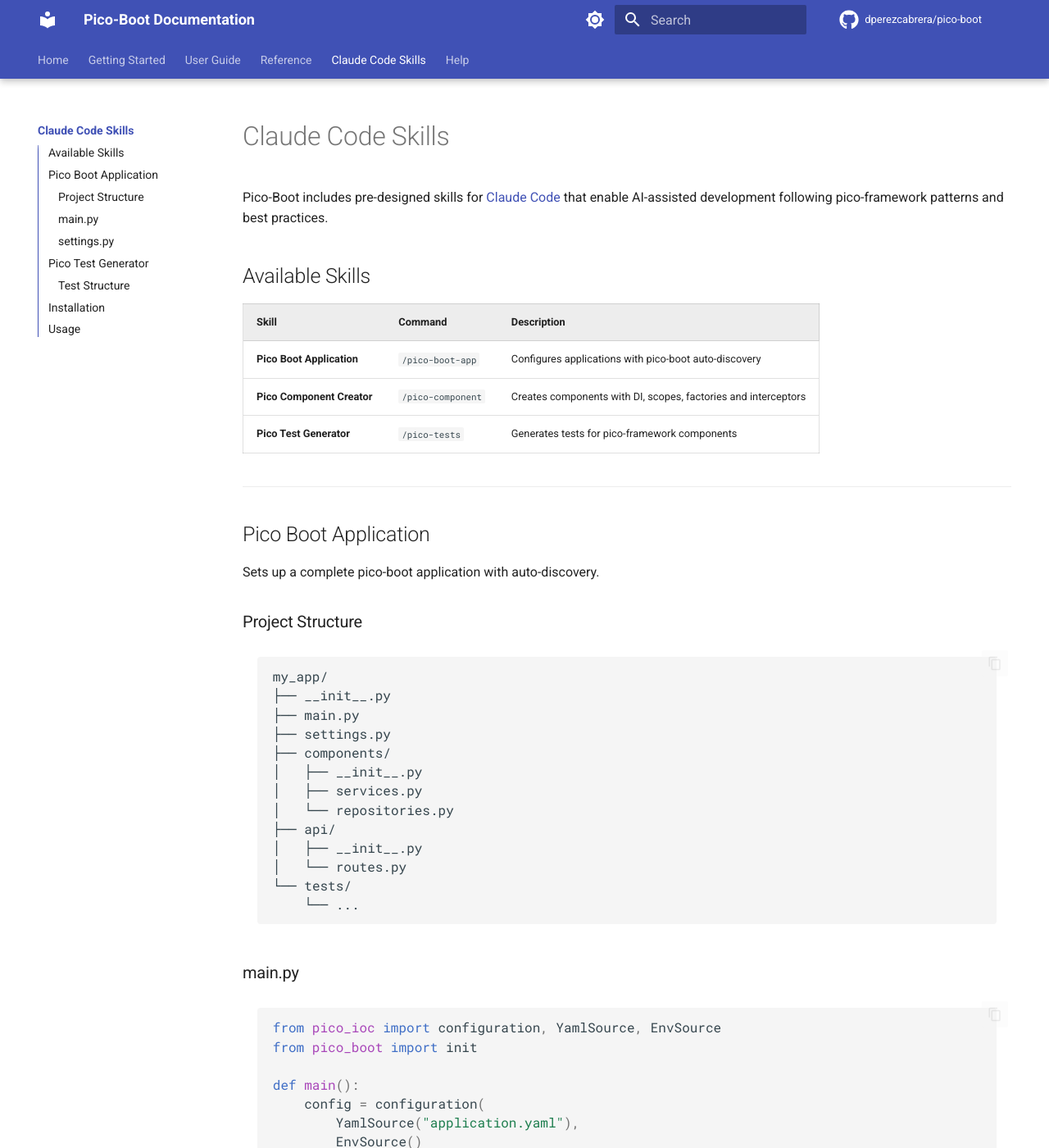
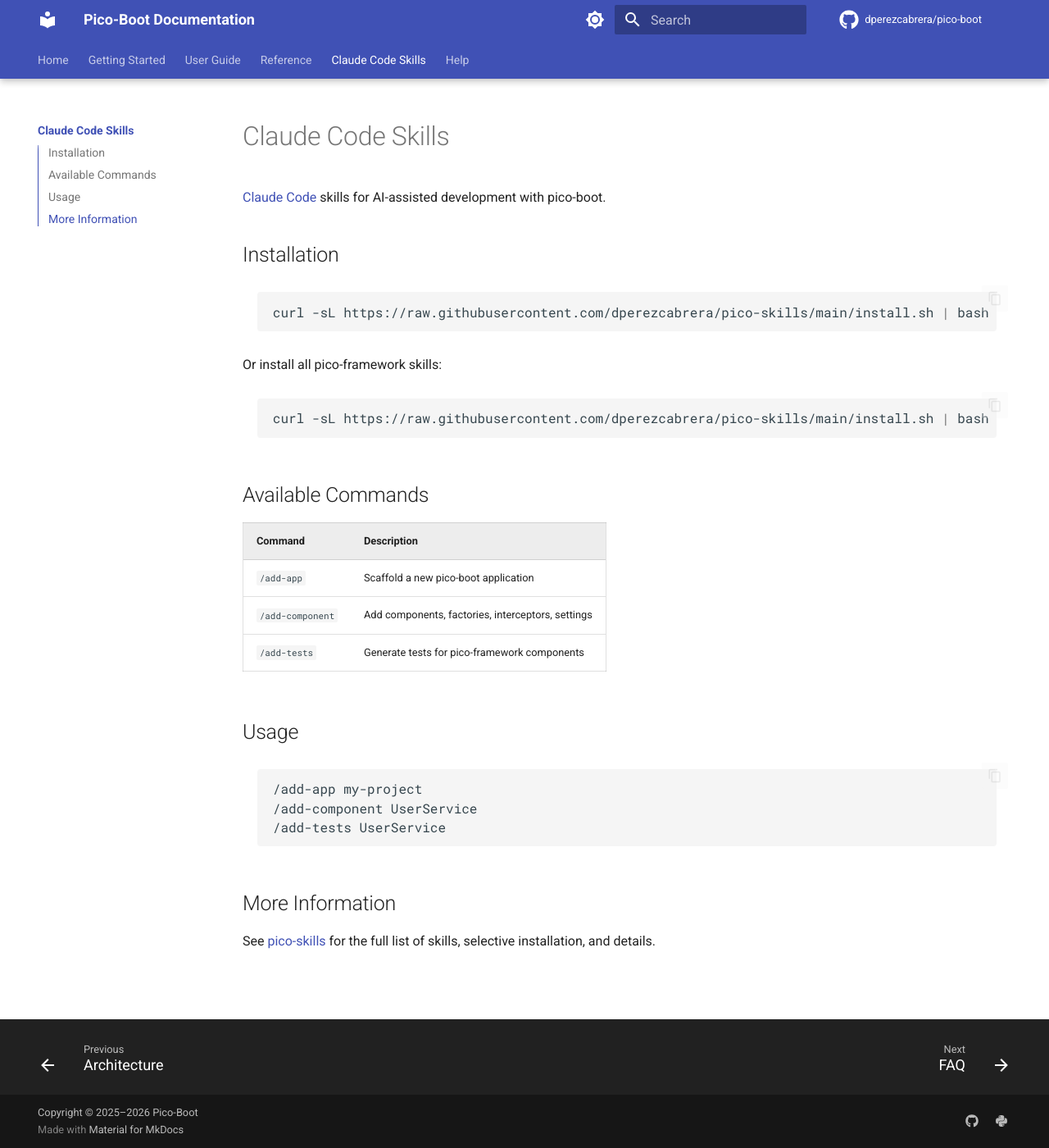
Before and after one commit to dperezcabrera/pico-framework, an MkDocs documentation site: the page built from docs/skills.md, in a window 1280 px wide and 1400 px high. Shown: the whole window at 82% size. Built offline with MkDocs 1.6.1 and Material for MkDocs 9.7.7, drawn with Linux system fonts in a browser that asks for light colours; comment, search, counter and statistics services are not loaded; some of the changed text lies outside the part shown.

Commit message:
Update skills docs to reference pico-skills installer
Co-Authored-By: Claude Opus 4.6 <noreply@anthropic.com>

````diff
--- a/docs/skills.md
+++ b/docs/skills.md
@@ -1,122 +1,35 @@
 # Claude Code Skills
 
-Pico-Boot includes pre-designed skills for [Claude Code](https://claude.ai/claude-code) that enable AI-assisted development following pico-framework patterns and best practices.
-
-## Available Skills
-
-| Skill | Command | Description |
-|-------|---------|-------------|
-| **Pico Boot Application** | `/pico-boot-app` | Configures applications with pico-boot auto-discovery |
-| **Pico Component Creator** | `/pico-component` | Creates components with DI, scopes, factories and interceptors |
-| **Pico Test Generator** | `/pico-tests` | Generates tests for pico-framework components |
-
----
-
-## Pico Boot Application
-
-Sets up a complete pico-boot application with auto-discovery.
-
-### Project Structure
-
-```
-my_app/
-├── __init__.py
-├── main.py
-├── settings.py
-├── components/
-│   ├── __init__.py
-│   ├── services.py
-│   └── repositories.py
-├── api/
-│   ├── __init__.py
-│   └── routes.py
-└── tests/
-    └── ...
-```
-
-### main.py
-
-```python
-from pico_ioc import configuration, YamlSource, EnvSource
-from pico_boot import init
-
-def main():
-    config = configuration(
-        YamlSource("application.yaml"),
-        EnvSource()
-    )
-    container = init(modules=["myapp"], config=config)
-    # All pico-* plugins are auto-discovered!
-
-if __name__ == "__main__":
-    main()
-```
-
-### settings.py
-
-```python
-from dataclasses import dataclass
-from pico_ioc import configured
-
-@configured(prefix="app")
-@dataclass
-class AppSettings:
-    name: str = "My Application"
-    debug: bool = False
-```
-
----
-
-## Pico Test Generator
-
-Generates tests for any pico-framework component.
-
-### Test Structure
-
-```python
-import pytest
-from unittest.mock import MagicMock
-from pico_ioc import PicoContainer
-
-@pytest.fixture
-def container():
-    """Container with mocks for testing."""
-    container = PicoContainer()
-    return container
-
-@pytest.fixture
-def service(container):
-    return container.get(MyService)
-
-class TestMyService:
-    def test_get_returns_item(self, service):
-        result = service.get(1)
-        assert result.id == 1
-```
-
----
+[Claude Code](https://code.claude.com) skills for AI-assisted development with pico-boot.
 
 ## Installation
 
 ```bash
-# Project-level (recommended)
-mkdir -p .claude/skills/pico-boot-app
-# Copy the skill YAML+Markdown to .claude/skills/pico-boot-app/SKILL.md
+curl -sL https://raw.githubusercontent.com/dperezcabrera/pico-skills/main/install.sh | bash -s -- boot
+```
 
-mkdir -p .claude/skills/pico-tests
-# Copy the skill YAML+Markdown to .claude/skills/pico-tests/SKILL.md
+Or install all pico-framework skills:
 
-# Or user-level (available in all projects)
-mkdir -p ~/.claude/skills/pico-boot-app
-mkdir -p ~/.claude/skills/pico-tests
+```bash
+curl -sL https://raw.githubusercontent.com/dperezcabrera/pico-skills/main/install.sh | bash
 ```
+
+## Available Commands
+
+| Command | Description |
+|---------|-------------|
+| `/add-app` | Scaffold a new pico-boot application |
+| `/add-component` | Add components, factories, interceptors, settings |
+| `/add-tests` | Generate tests for pico-framework components |
 
 ## Usage
 
-```bash
-# Invoke directly in Claude Code
-/pico-boot-app
-/pico-tests UserService
+```
+/add-app my-project
+/add-component UserService
+/add-tests UserService
 ```
 
-See the full skill templates in the [pico-framework skill catalog](https://github.com/dperezcabrera/pico-boot).
+## More Information
+
+See [pico-skills](https://github.com/dperezcabrera/pico-skills) for the full list of skills, selective installation, and details.
````
Also changed, not shown: CLAUDE.md (+1 -1 lines).
